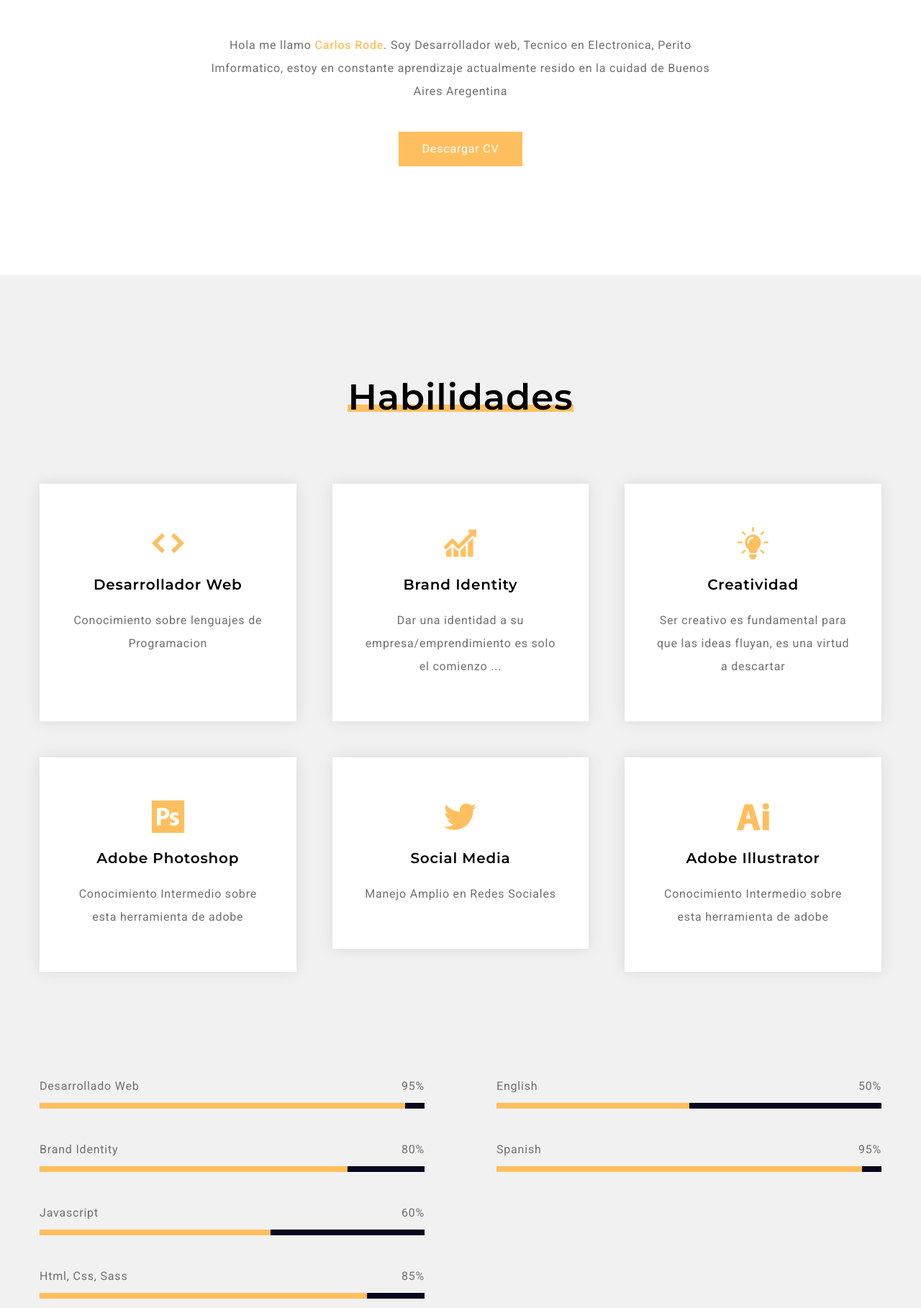
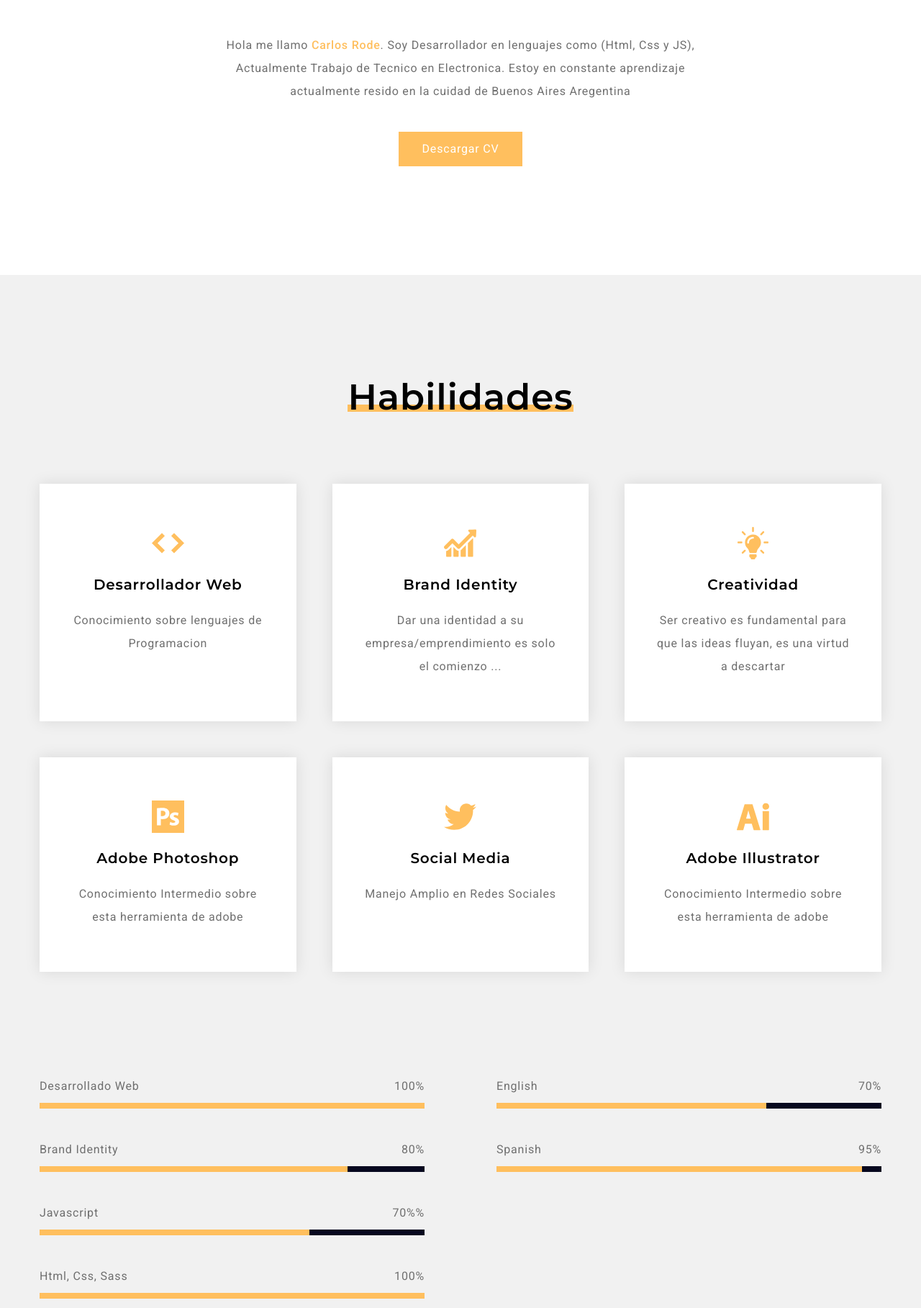
Before and after one commit to CarlosRode9/CarlosRode, a plain HTML site: page index.html in a window 1280 px wide. Shown: the part 1163-2980 px from the top of the page at 72% size. Drawn offline with Linux system fonts and the light colour scheme; no server answers.

Commit message:
Update index.html

```diff
--- a/index.html
+++ b/index.html
@@ -101,7 +101,7 @@
 							</div>
 						</div>
 						<div class="text">
-							<p>Hola me llamo <span>Carlos Rode</span>. Soy Desarrollador web, Tecnico en Electronica, Perito Imformatico, estoy en constante aprendizaje actualmente resido en la cuidad de Buenos Aires Aregentina  </p>
+							<p>Hola me llamo <span>Carlos Rode</span>. Soy Desarrollador en lenguajes como (Html, Css y JS), Actualmente Trabajo de Tecnico en Electronica. Estoy en constante aprendizaje actualmente resido en la cuidad de Buenos Aires Aregentina  </p>
 						</div>
 						<div class="oneo_tm_first_button">
 							<a href="https://drive.google.com/file/d/1M9tKPkGour7-bfo0o_IJxjkJkCRI0XhB/view?usp=sharing" target="_blank"><span>Descargar CV</span></a>
@@ -173,7 +173,7 @@
 										<h3>Social Media</h3>
 									</div>
 									<div class="text">
-										<p>Manejo Amplio en Redes Sociales</p>
+										<p>Manejo Amplio en Redes Sociales</p><br>
 									</div>
 								</div>
 							</li>
@@ -194,27 +194,27 @@
 						<div class="skills_inner">
 							<div class="left">
 								<div class="oneo_progress">
-									<div class="progress_inner" data-value="95" data-color="#ffbf5e">
-										<span><span class="label">Desarrollado Web</span><span class="number">95%</span></span>
+									<div class="progress_inner" data-value="100" data-color="#ffbf5e">
+										<span><span class="label">Desarrollado Web</span><span class="number">100%</span></span>
 										<div class="background"><div class="bar"><div class="bar_in"></div></div></div>
 									</div>
 									<div class="progress_inner" data-value="80" data-color="#ffbf5e">
 										<span><span class="label">Brand Identity</span><span class="number">80%</span></span>
 										<div class="background"><div class="bar"><div class="bar_in"></div></div></div>
 									</div>
-									<div class="progress_inner" data-value="60" data-color="#ffbf5e">
-										<span><span class="label">Javascript</span><span class="number">60%</span></span>
+									<div class="progress_inner" data-value="70" data-color="#ffbf5e">
+										<span><span class="label">Javascript</span><span class="number">70%%</span></span>
 										<div class="background"><div class="bar"><div class="bar_in"></div></div></div>
 									</div>
-									<div class="progress_inner" data-value="85" data-color="#ffbf5e">
-										<span><span class="label">Html, Css, Sass</span><span class="number">85%</span></span>
+									<div class="progress_inner" data-value="100" data-color="#ffbf5e">
+										<span><span class="label">Html, Css, Sass</span><span class="number">100%</span></span>
 										<div class="background"><div class="bar"><div class="bar_in"></div></div></div>
 									</div>
 								</div>
 							</div><div class="right">
 								<div class="oneo_progress">
-									<div class="progress_inner" data-value="50" data-color="#ffbf5e">
-										<span><span class="label">English</span><span class="number">50%</span></span>
+									<div class="progress_inner" data-value="70" data-color="#ffbf5e">
+										<span><span class="label">English</span><span class="number">70%</span></span>
 										<div class="background"><div class="bar"><div class="bar_in"></div></div></div>
 									</div>
 									<div class="progress_inner" data-value="95" data-color="#ffbf5e">
```
